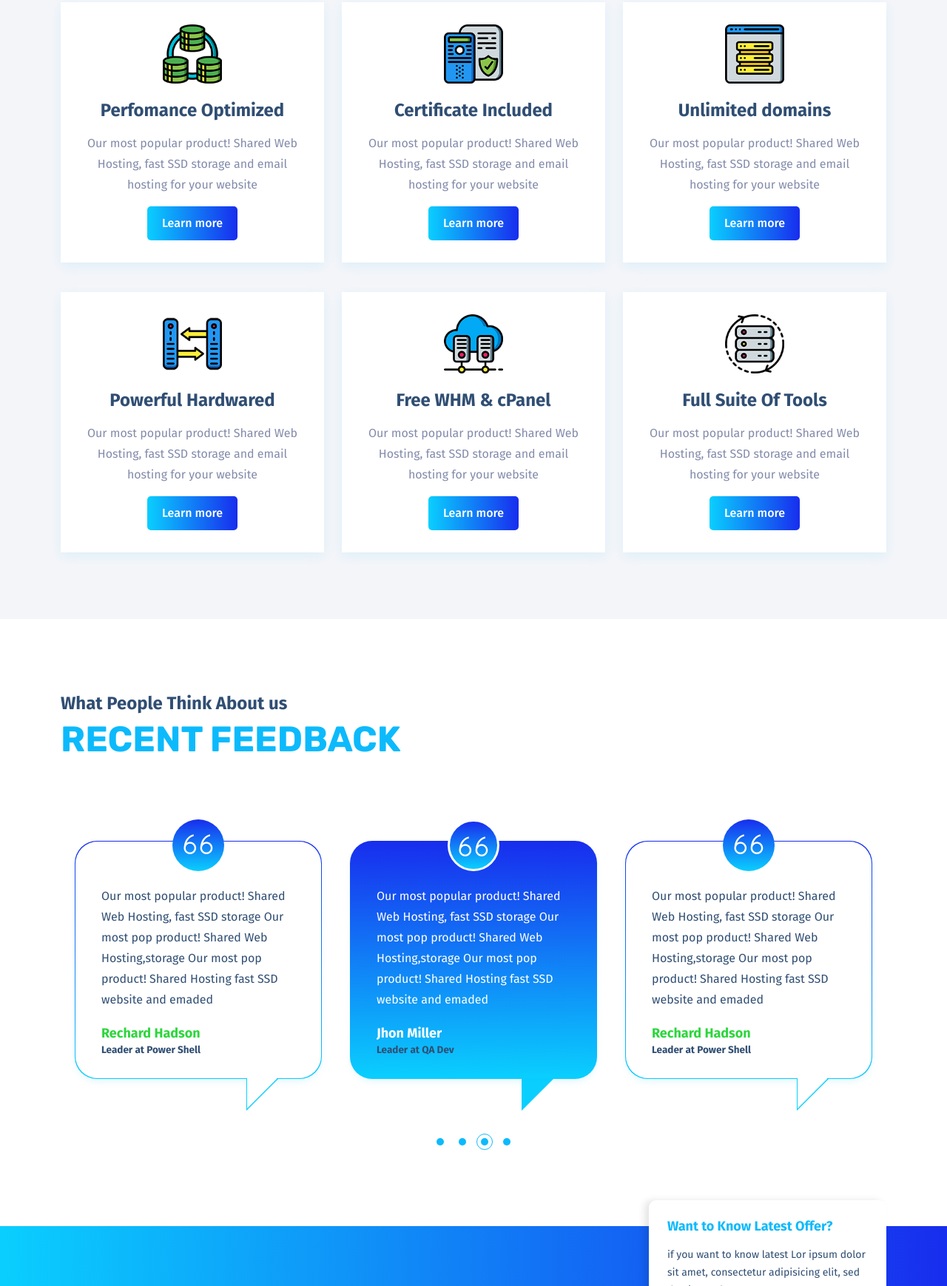
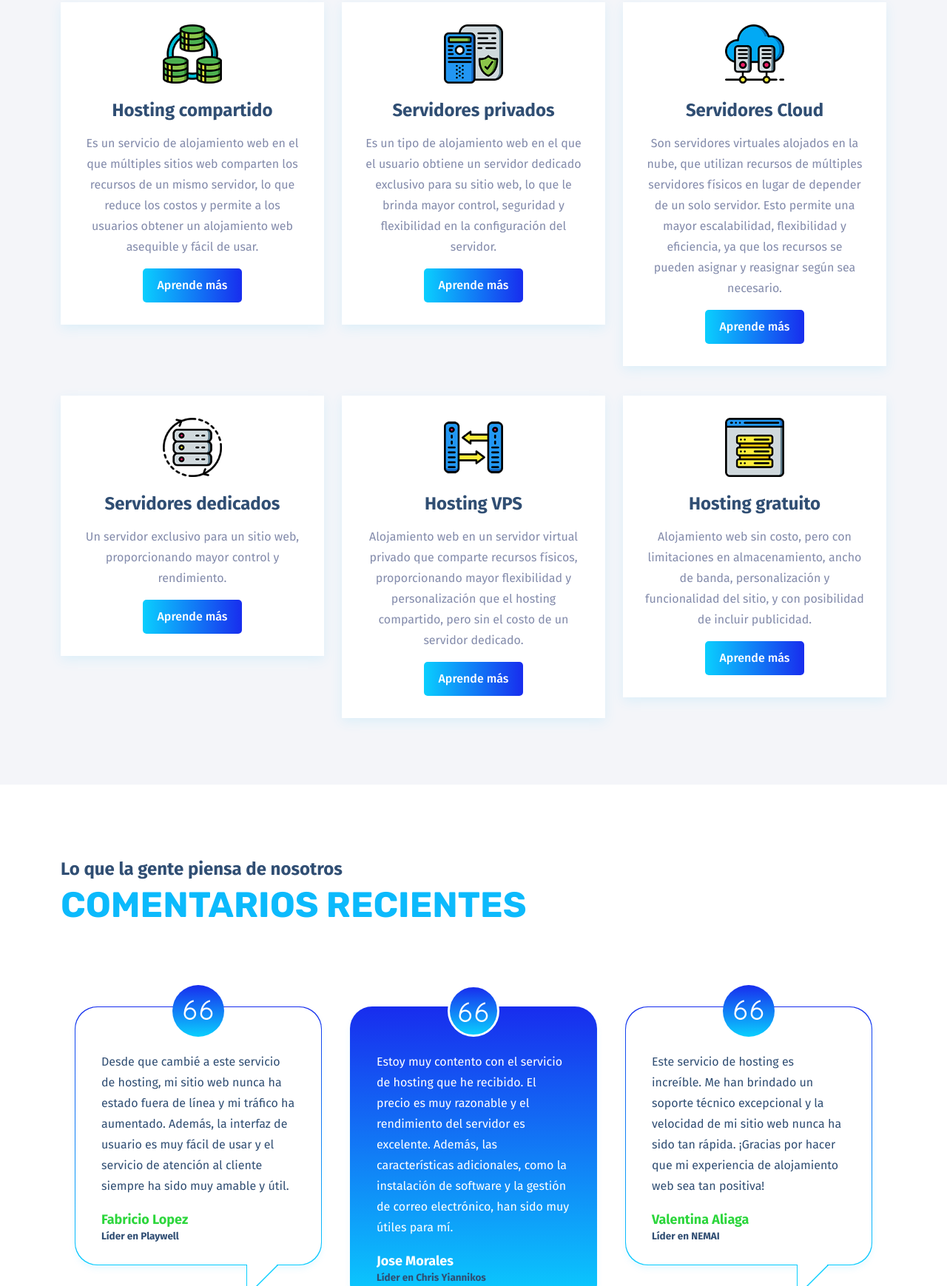
Before and after one commit to 1TSpahc/Buho-caso-3, a plain HTML site: page index.html in a window 1280 px wide. Shown: the part 3704-5443 px from the top of the page at 74% size. Drawn offline with Linux system fonts and the light colour scheme.

Commit message:
Cambio seccion de NuestrosServiciosyComentarios

```diff
--- a/index.html
+++ b/index.html
@@ -628,8 +628,8 @@
             <div class="row">
                 <div class="col-md-12 text-left">
                     <div class="section_title_main">
-                        <h3>Our Pakege & Pricing</h3>
-                        <h2>Our Services</h2>
+                        <h3>Describiendo</h3>
+                        <h2>NUESTROS SERVICIOS</h2>
                     </div>
                 </div>
             </div>
@@ -641,10 +641,9 @@
                                 <img src="img/service/1.png" alt="Service_icon">
                             </div>
                         </div>
-                        <h3>Perfomance Optimized</h3>
-                        <p>Our most popular product! Shared Web Hosting, fast SSD storage and email hosting for your
-                            website</p>
-                        <a href="about_us.html" class="boxed_btn"><span>Learn more</span></a>
+                        <h3>Hosting compartido</h3>
+                        <p>Es un servicio de alojamiento web en el que múltiples sitios web comparten los recursos de un mismo servidor, lo que reduce los costos y permite a los usuarios obtener un alojamiento web asequible y fácil de usar.</p>
+                        <a href="#" class="boxed_btn"><span>Aprende más</span></a>
                     </div>
                 </div>
                 <div class="col-lg-4 col-md-6">
@@ -654,10 +653,48 @@
                                 <img src="img/service/2.png" alt="Service_icon">
                             </div>
                         </div>
-                        <h3>Certificate Included</h3>
-                        <p>Our most popular product! Shared Web Hosting, fast SSD storage and email hosting for your
-                            website</p>
-                        <a href="about_us.html" class="boxed_btn"><span>Learn more</span></a>
+                        <h3>Servidores privados</h3>
+                        <p>Es un tipo de alojamiento web en el que el usuario obtiene un servidor dedicado exclusivo para su sitio web, lo que le brinda mayor control, seguridad y flexibilidad en la configuración del servidor.</p>
+                        <a href="#" class="boxed_btn"><span>Aprende más</span></a>
+                    </div>
+                </div>
+                <!--Cambio de posición-->
+                <div class="col-lg-4 col-md-6">
+                    <div class="single_service_item">
+                        <div class="service_img">
+                            <div class="service_img_tablecell">
+                                <img src="img/service/5.png" alt="Service_icon">
+                            </div>
+                        </div>
+                        <h3>Servidores Cloud</h3>
+                        <p>Son servidores virtuales alojados en la nube, que utilizan recursos de múltiples servidores físicos en lugar de depender de un solo servidor. Esto permite una mayor escalabilidad, flexibilidad y eficiencia, ya que los recursos se pueden asignar y reasignar según sea necesario.</p>
+                        <a href="#" class="boxed_btn"><span>Aprende más</span></a>
+                    </div>
+                </div>
+                <div class="col-lg-4 col-md-6">
+                    <div class="single_service_item">
+                        <div class="service_img">
+                            <div class="service_img_tablecell">
+                                <img src="img/service/6.png" alt="Service_icon">
+                            </div>
+                        </div>
+                        <h3>Servidores dedicados</h3>
+                        <p>Un servidor exclusivo para un sitio web, proporcionando mayor control y rendimiento.</p>
+                        <a href="#" class="boxed_btn"><span>Aprende más</span></a>
+                    </div>
+                </div>
+                <!--/Cambio de posición-->
+
+                <div class="col-lg-4 col-md-6">
+                    <div class="single_service_item">
+                        <div class="service_img">
+                            <div class="service_img_tablecell">
+                                <img src="img/service/4.png" alt="Service_icon">
+                            </div>
+                        </div>
+                        <h3>Hosting VPS</h3>
+                        <p>Alojamiento web en un servidor virtual privado que comparte recursos físicos, proporcionando mayor flexibilidad y personalización que el hosting compartido, pero sin el costo de un servidor dedicado.</p>
+                        <a href="#" class="boxed_btn"><span>Aprende más</span></a>
                     </div>
                 </div>
                 <div class="col-lg-4 col-md-6">
@@ -667,49 +704,9 @@
                                 <img src="img/service/3.png" alt="Service_icon">
                             </div>
                         </div>
-                        <h3>Unlimited domains</h3>
-                        <p>Our most popular product! Shared Web Hosting, fast SSD storage and email hosting for your
-                            website</p>
-                        <a href="about_us.html" class="boxed_btn"><span>Learn more</span></a>
-                    </div>
-                </div>
-                <div class="col-lg-4 col-md-6">
-                    <div class="single_service_item">
-                        <div class="service_img">
-                            <div class="service_img_tablecell">
-                                <img src="img/service/4.png" alt="Service_icon">
-                            </div>
-                        </div>
-                        <h3>Powerful Hardwared</h3>
-                        <p>Our most popular product! Shared Web Hosting, fast SSD storage and email hosting for your
-                            website</p>
-                        <a href="about_us.html" class="boxed_btn"><span>Learn more</span></a>
-                    </div>
-                </div>
-                <div class="col-lg-4 col-md-6">
-                    <div class="single_service_item">
-                        <div class="service_img">
-                            <div class="service_img_tablecell">
-                                <img src="img/service/5.png" alt="Service_icon">
-                            </div>
-                        </div>
-                        <h3>Free WHM & cPanel</h3>
-                        <p>Our most popular product! Shared Web Hosting, fast SSD storage and email hosting for your
-                            website</p>
-                        <a href="about_us.html" class="boxed_btn"><span>Learn more</span></a>
-                    </div>
-                </div>
-                <div class="col-lg-4 col-md-6">
-                    <div class="single_service_item">
-                        <div class="service_img">
-                            <div class="service_img_tablecell">
-                                <img src="img/service/6.png" alt="Service_icon">
-                            </div>
-                        </div>
-                        <h3>Full Suite Of Tools</h3>
-                        <p>Our most popular product! Shared Web Hosting, fast SSD storage and email hosting for your
-                            website</p>
-                        <a href="about_us.html" class="boxed_btn"><span>Learn more</span></a>
+                        <h3>Hosting gratuito</h3>
+                        <p>Alojamiento web sin costo, pero con limitaciones en almacenamiento, ancho de banda, personalización y funcionalidad del sitio, y con posibilidad de incluir publicidad.</p>
+                        <a href="#" class="boxed_btn"><span>Aprende más</span></a>
                     </div>
                 </div>
             </div>
@@ -723,8 +720,8 @@
             <div class="row">
                 <div class="col-md-12 text-left">
                     <div class="section_title_main">
-                        <h3>What People Think About us</h3>
-                        <h2>RECENT Feedback</h2>
+                        <h3>Lo que la gente piensa de nosotros</h3>
+                        <h2>Comentarios RECIENTES</h2>
                     </div>
                 </div>
             </div>
@@ -737,10 +734,8 @@
                                     <div class="ticket">
                                         <p><i class="ti-quote-left"></i></p>
                                     </div>
-                                    <p>Our most popular product! Shared Web Hosting, fast SSD storage Our most pop
-                                        product! Shared Web Hosting,storage Our most pop product! Shared Hosting fast
-                                        SSD website and emaded</p>
-                                    <h4>Jhon Miller <span>Leader at QA Dev</span></h4>
+                                    <p>¡Estoy muy satisfecho con mi servicio de hosting! La velocidad de carga de mi sitio web ha mejorado significativamente y he recibido un gran soporte técnico siempre que he tenido problemas. ¡Recomiendo este hosting a todos mis amigos!</p>
+                                    <h4>Flor Solis<span>Líder en elevate</span></h4>
                                     <div class="triangle"></div>
                                 </div>
                             </div>
@@ -749,10 +744,8 @@
                                     <div class="ticket">
                                         <p><i class="ti-quote-left"></i></p>
                                     </div>
-                                    <p>Our most popular product! Shared Web Hosting, fast SSD storage Our most pop
-                                        product! Shared Web Hosting,storage Our most pop product! Shared Hosting fast
-                                        SSD website and emaded</p>
-                                    <h4>Rechard Hadson<span>Leader at Power Shell</span></h4>
+                                    <p>Desde que cambié a este servicio de hosting, mi sitio web nunca ha estado fuera de línea y mi tráfico ha aumentado. Además, la interfaz de usuario es muy fácil de usar y el servicio de atención al cliente siempre ha sido muy amable y útil.</p>
+                                    <h4>Fabricio Lopez<span>Líder en Playwell</span></h4>
                                     <div class="triangle"></div>
                                 </div>
                             </div>
@@ -761,10 +754,8 @@
                                     <div class="ticket">
                                         <p><i class="ti-quote-left"></i></p>
                                     </div>
-                                    <p>Our most popular product! Shared Web Hosting, fast SSD storage Our most pop
-                                        product! Shared Web Hosting,storage Our most pop product! Shared Hosting fast
-                                        SSD website and emaded</p>
-                                    <h4>Jhon Miller <span>Leader at QA Dev</span></h4>
+                                    <p>Estoy muy contento con el servicio de hosting que he recibido. El precio es muy razonable y el rendimiento del servidor es excelente. Además, las características adicionales, como la instalación de software y la gestión de correo electrónico, han sido muy útiles para mí.</p>
+                                    <h4>Jose Morales<span>Líder en Chris Yiannikos</span></h4>
                                     <div class="triangle"></div>
                                 </div>
                             </div>
@@ -773,10 +764,8 @@
                                     <div class="ticket">
                                         <p><i class="ti-quote-left"></i></p>
                                     </div>
-                                    <p>Our most popular product! Shared Web Hosting, fast SSD storage Our most pop
-                                        product! Shared Web Hosting,storage Our most pop product! Shared Hosting fast
-                                        SSD website and emaded</p>
-                                    <h4>Rechard Hadson<span>Leader at Power Shell</span></h4>
+                                    <p>Este servicio de hosting es increíble. Me han brindado un soporte técnico excepcional y la velocidad de mi sitio web nunca ha sido tan rápida. ¡Gracias por hacer que mi experiencia de alojamiento web sea tan positiva!</p>
+                                    <h4>Valentina Aliaga<span>Líder en NEMAI</span></h4>
                                     <div class="triangle"></div>
                                 </div>
                             </div>
```
